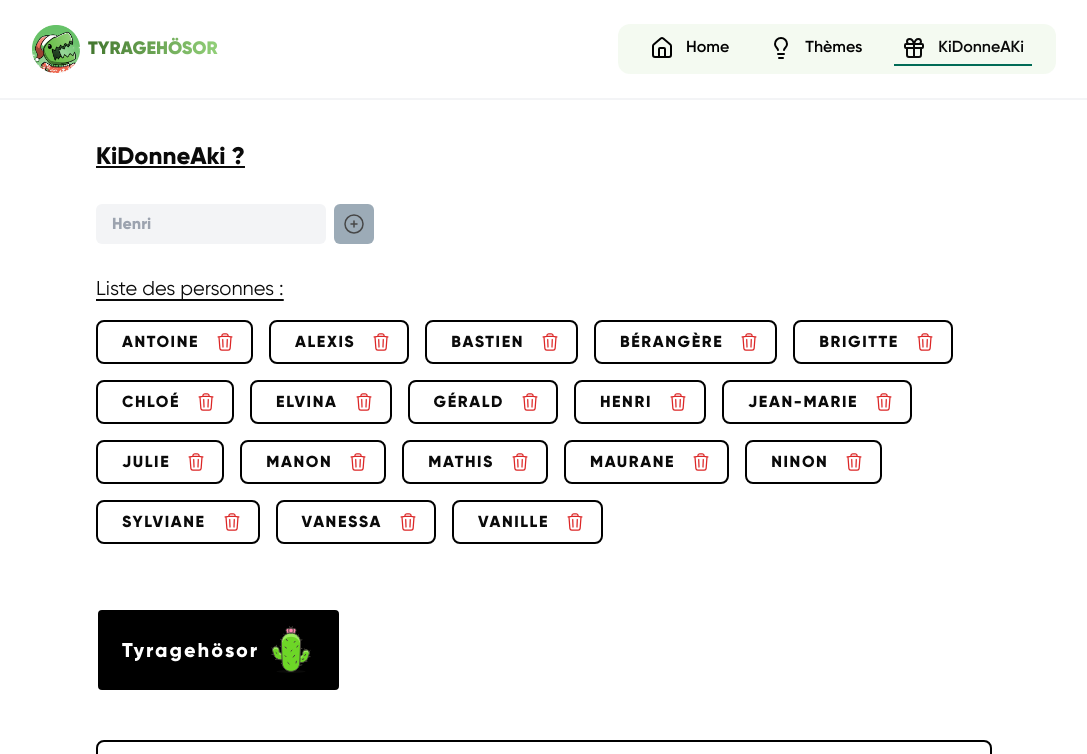
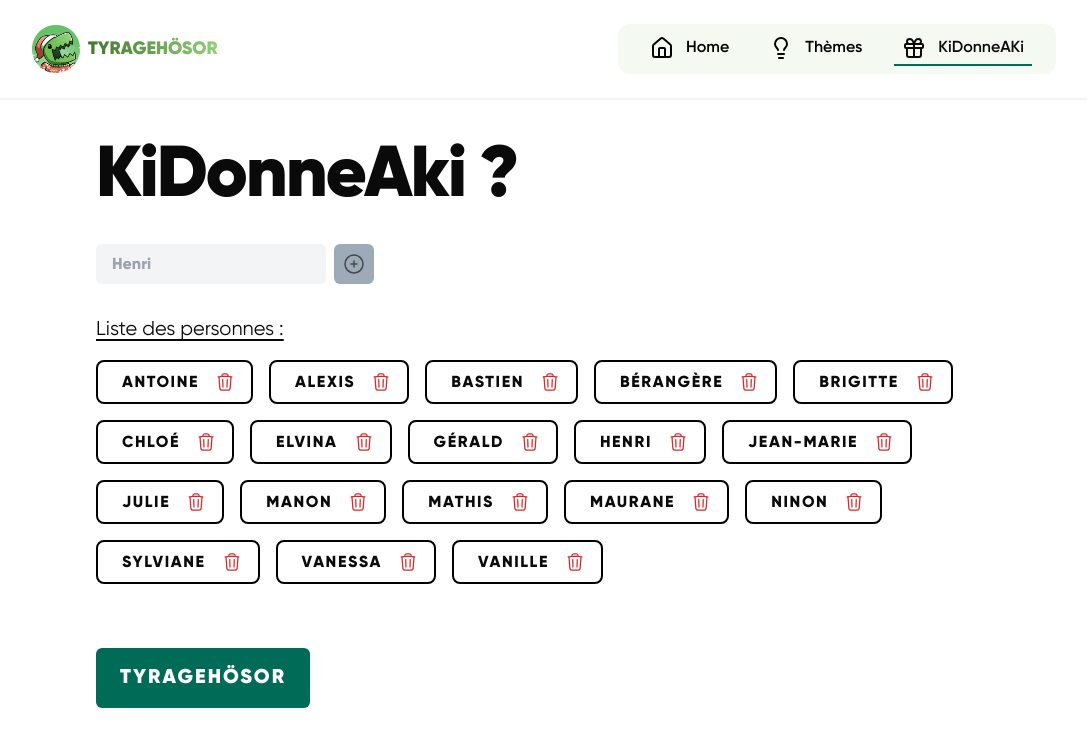
Before and after one commit to HenriBresteau/tyragehosor, a React (Vite) app: page /KiDonneAki in a window 1280 px wide. Shown: the top 754 px of the page, without its empty margins (96-1183 px from the left). Built offline with nearby package versions, Linux system fonts and the light colour scheme.

Commit message:
[FIX] Tailwind fix

```diff
--- a/src/Component/Button.jsx
+++ b/src/Component/Button.jsx
@@ -4,11 +4,10 @@ const Button = ({ handleDraw }) => {
     return (
         <div className="my-4 pt-12">
             <button
-        className="flex items-center gap-2 bg-black border-2 border-white text-white py-4 px-6 rounded-md font-[GilroyB] tracking-widest text-xl transition-colors hover:text-slate-900 hover:bg-slate-100 "
+                className="flex items-center gap-2 bg-green text-white py-4 px-6 rounded-md font-gilroy font-bold uppercase tracking-widest text-xl transition-colors  hover:bg-greenlight "
                 onClick={handleDraw}
             >
                 Tyragehösor
-        <img src="/cactus-1.svg" alt="cactus" className=""/>
             </button>
         </div>
     );
--- a/src/Component/Title.jsx
+++ b/src/Component/Title.jsx
@@ -1,7 +1,11 @@
 import React from "react";
 
 const Title = ({ children }) => {
-  return <h2 className="text-2xl font-[GilroyB] underline mb-4">{children}</h2>;
+    return (
+        <h2 className="text-7xl font-gilroy font-bold mb-4 tracking-tight">
+            {children}
+        </h2>
+    );
 };
 
 export default Title;
```
Lines whose indentation alone changed are shown as unchanged.
